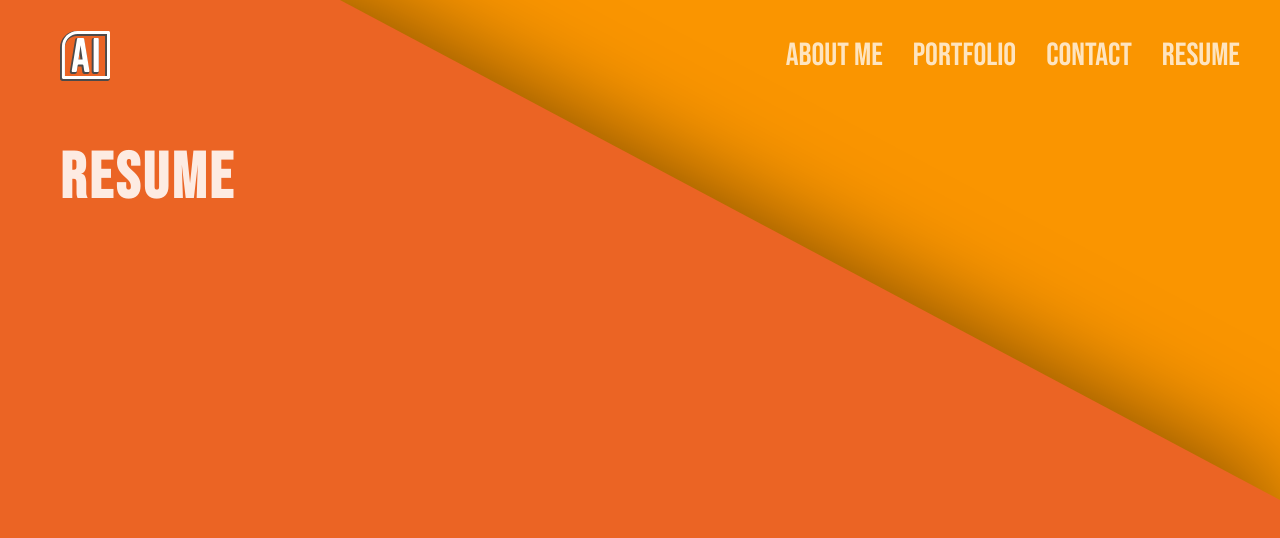
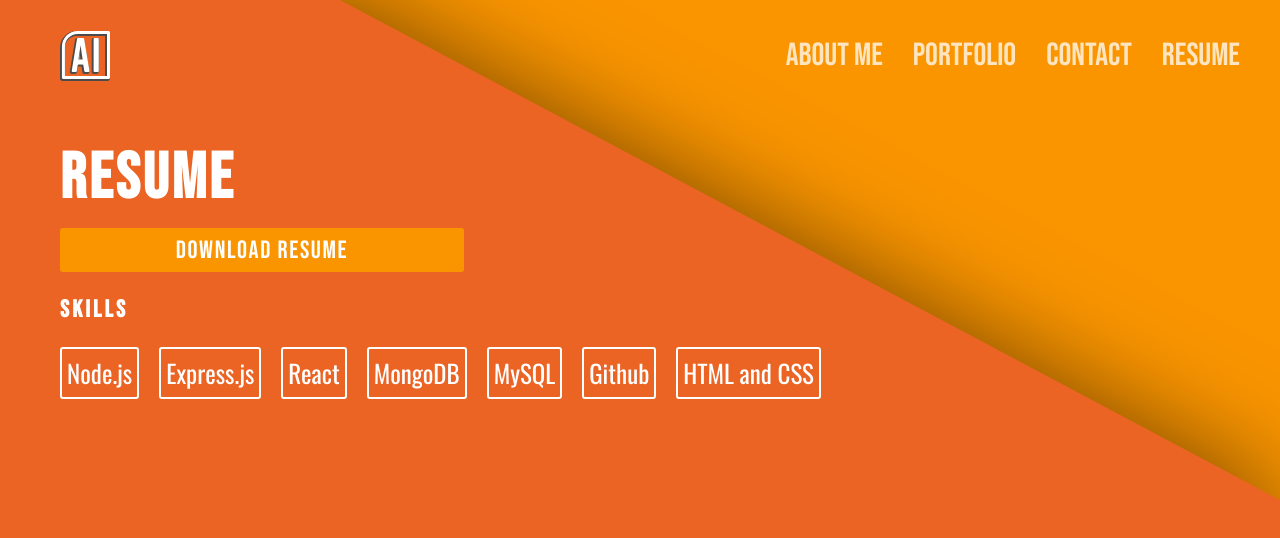
Before and after one commit to AdamIsitmez/portfolio, a React (Vite) app: page /resume in a window 1280 px wide. Shown: the top 538 px of the page. Built offline with nearby package versions, Linux system fonts and the light colour scheme.

Commit message:
update resume section

```diff
--- a/src/index.css
+++ b/src/index.css
@@ -6,7 +6,7 @@
   font-weight: 400;
 
   color-scheme: light dark;
-  color: rgba(255, 255, 255, 0.87);
+  color: white;
   background-color: #242424;
 }
 
@@ -181,9 +181,61 @@ body {
   color: var(--color3);
 }
 
+.download {
+  display: flex;
+  justify-content: center;
+  align-items: center;
+  margin-top: 20px;
+  margin-left: 20px;
+  transition: border-color 0.3s ease, background-color 0.3s ease;
+  border-radius: 3px;
+  border: solid 2px transparent;
+  width: 400px;
+  height: 40px;
+  background-color: var(--color1);
+}
+
+.download:hover {
+  cursor: pointer;
+  border-color: white;
+}
+
+.download:active {
+  background-color: #c47704;
+
+}
+
+.download span {
+  font-size: 25px;
+  letter-spacing: 0.1rem;
+  line-height: 0.7rem;
+  padding-top: 3px;
+  margin: 0;
+}
+
+.skills {
+  margin-left: 20px;
+}
+
+.skills-list {
+  display: flex;
+  flex-wrap: wrap;
+  gap: 20px;
+}
+
+.skills-list p {
+  margin: 0;
+  font-size: 25px;
+  letter-spacing: normal;
+  font-family: oswald;
+  border: solid 2px white;
+  padding: 5px;
+  border-radius: 3px;
+}
+
 @keyframes titleEntry {
   0% {
-    bottom: 80px;
+    bottom: 60px;
     opacity: 0;
   }
 
--- a/src/pages/ResumePage.jsx
+++ b/src/pages/ResumePage.jsx
@@ -1,9 +1,28 @@
+function downloadResume() {
+    window.location.href = "https://drive.google.com/uc?export=download&id=1bveb9Fu-ZmVhrokzApU4YWq8WqMVHwW5";
+}
+
 export default function ResumePage() {
     return (
         <div className="content bebas-neue-h1">
             <div className="title">
                 <h1>Resume</h1>
             </div>
+            <div onClick={downloadResume} className="download">
+                <span>Download Resume</span>
+            </div>
+            <div className="skills">
+                <h2>Skills</h2>
+                <div className="skills-list">
+                    <p>Node.js</p>
+                    <p>Express.js</p>
+                    <p>React</p>
+                    <p>MongoDB</p>
+                    <p>MySQL</p>
+                    <p>Github</p>
+                    <p>HTML and CSS</p>
+                </div>
+            </div>
         </div>
     )
 }
```
